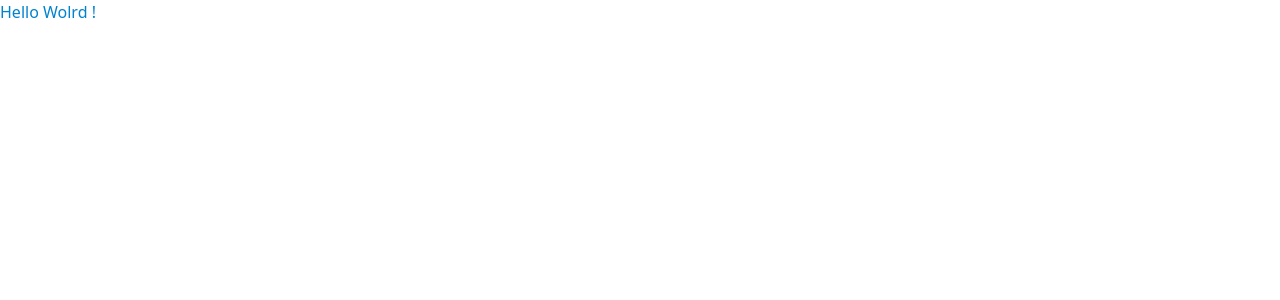
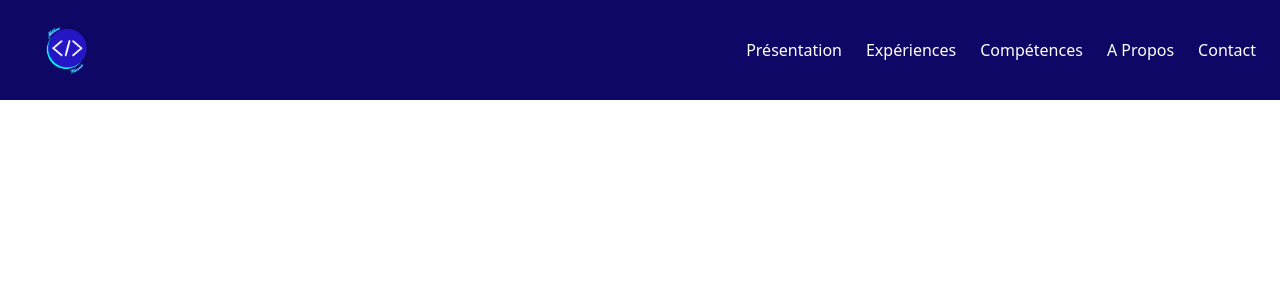
Before and after one commit to NathanVienne/curriculum_vitae, a React (Vite) app: page / in a window 1280 px wide. Shown: the top 300 px of the page. Built offline with nearby package versions, Linux system fonts and the light colour scheme.

Commit message:
Navigation V1 added

```diff
--- a/src/App.jsx
+++ b/src/App.jsx
@@ -1,8 +1,9 @@
+import Navigation from "./components/nav"
 function App() {
 
   return (
     <>
-      <h1 className='text-primary'>Hello Wolrd !</h1>
+      <Navigation/>
     </>
   )
 }
--- /dev/null
+++ b/src/components/nav.jsx
@@ -0,0 +1,19 @@
+function Navigation() {
+    return (
+        <header className="bg-primary text-white flex justify-between fixed top-0 left-0 right-0 z-50">
+            <div className="w-25 ms-4"><img src="../../public/LOGOS.png" alt="" /></div>
+            <nav className="my-auto">
+                <ul className="flex gap-6 me-6">
+                    <li><a>Présentation</a></li>
+                    <li><a>Expériences</a></li>
+                    <li><a>Compétences</a></li>
+                    <li><a>A Propos</a></li>
+                    <li><a>Contact</a></li>
+                </ul>
+            </nav>
+        </header>
+    )
+
+}
+
+export default Navigation
--- a/src/index.css
+++ b/src/index.css
@@ -6,20 +6,20 @@
 
 @plugin "daisyui/theme" {
   name: "corporate";
-  default: false;
+  default: true;
   prefersdark: false;
   color-scheme: "light";
   --color-base-100: oklch(1 0 0);
   --color-base-200: oklch(93% 0 0);
   --color-base-300: oklch(86% 0 0);
   --color-base-content: oklch(22.389% 0.031 278.072);
-  --color-primary: oklch(0.3938 0.2416 270.17);
+  --color-primary: oklch(0.2459 0.1497 270.33);
   --color-primary-content: oklch(98% 0.003 247.858);
   --color-secondary: oklch(0.9054 0.15455 194.769);
   --color-secondary-content: oklch(100% 0 0);
   --color-accent: oklch(0.8304 0.1459 74.36);
   --color-accent-content: oklch(27% 0.041 260.031);
-  --color-neutral: oklch(1 0 0);
+  --color-neutral: oklch(0.3938 0.2416 270.17);
   --color-neutral-content: oklch(100% 0 0);
   --color-info: oklch(54% 0.281 293.009);
   --color-info-content: oklch(100% 0 0);
```
Also changed, not shown: public/LOGOS.png.
